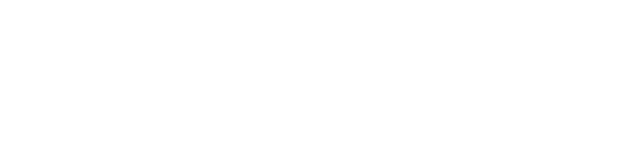
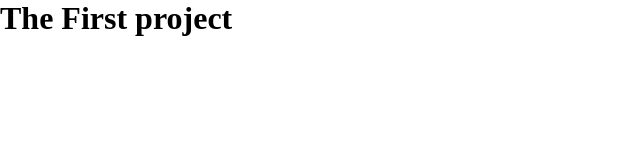
Before and after one commit to pewobox79/webs_first_project, a plain HTML site: page index.html in a window 1280 px wide. Shown: the whole page, without its empty margins (0-640 px from the left). Drawn offline with Linux system fonts and the light colour scheme.

Commit message:
updated h1

```diff
--- a/index.html
+++ b/index.html
@@ -10,6 +10,7 @@
 <div id="wrapper">
     <!--start Header -->
     <header>
+        <h1>The First project</h1>
         <!--start Navigation-->
         <nav>
 
```
